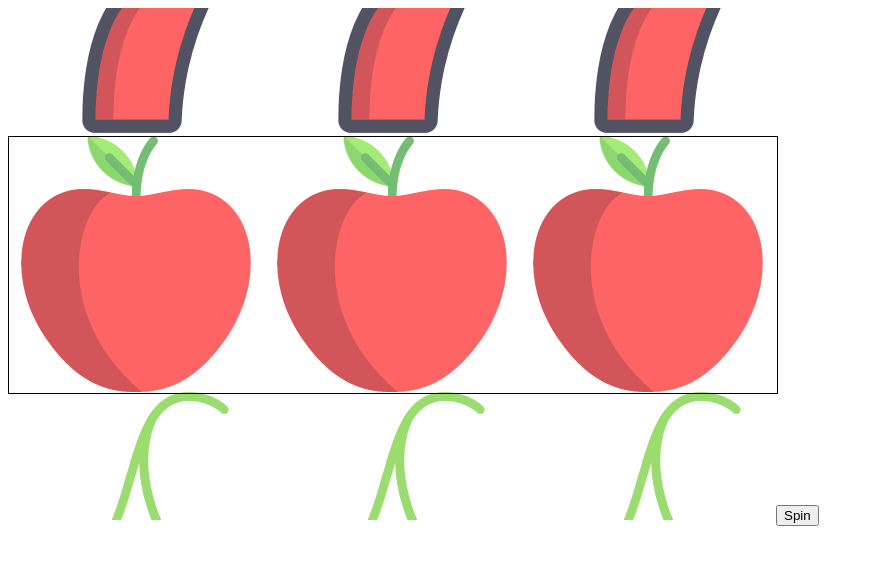
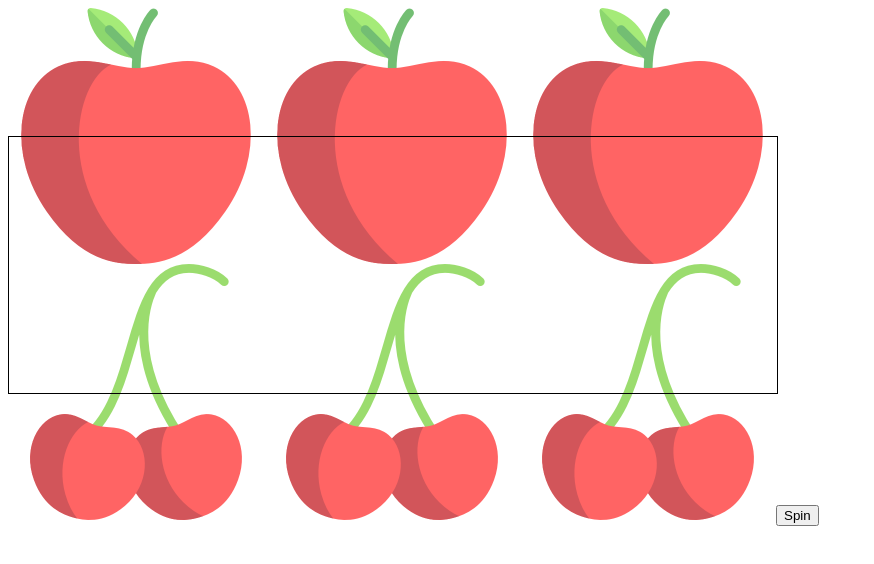
Before and after one commit to MichaelBuhler/slots, an Angular app: page / in a window 1280 px wide. Shown: the top 564 px of the page, without its empty margins (0-874 px from the left). Built offline with nearby package versions, Linux system fonts and the light colour scheme.

Commit message:
machine determines pattern
and passes it down to the reels

```diff
--- a/src/app/components/machine/machine.component.html
+++ b/src/app/components/machine/machine.component.html
@@ -1,2 +1,7 @@
-<slots-reel-row class="slots-reel-row" [reelCount]="reelCount"></slots-reel-row>
-<button>Spin</button>
+<slots-reel-row
+  class="slots-reel-row"
+  [reelCount]="reelCount"
+  [positionCount]="positionCount"
+  [spinResultObservable]="spinResultSubject.asObservable()">
+</slots-reel-row>
+<button (click)="spin()">Spin</button>
--- a/src/app/components/machine/machine.component.ts
+++ b/src/app/components/machine/machine.component.ts
@@ -1,4 +1,5 @@
 import { Component } from '@angular/core';
+import { SpinResultSubject } from '../../models/spin.result';
 
 @Component({
   selector: 'slots-machine',
@@ -8,6 +9,16 @@ import { Component } from '@angular/core';
 export class MachineComponent {
 
   private reelCount:number = 3;
+  private positionCount:number = 7;
+  private spinResultSubject:SpinResultSubject = new SpinResultSubject();
 
   public constructor () {}
+
+  private spin () : void {
+    const positions:number[] = [];
+    for ( let i:number = 0 ; i < this.reelCount ; i++ ) {
+      positions.push(Math.floor(Math.random() * this.positionCount));
+    }
+    this.spinResultSubject.next(positions);
+  }
 }
--- a/src/app/components/reel-row/reel-row.component.html
+++ b/src/app/components/reel-row/reel-row.component.html
@@ -1,2 +1,6 @@
-<slots-reel *ngFor="let reel of reels" [positionObservable]="reel.observable"></slots-reel>
+<slots-reel
+  *ngFor="let reelPositionSubject of reelPositionSubjects"
+  [positionCount]="positionCount"
+  [reelPositionObservable]="reelPositionSubject.asObservable()">
+</slots-reel>
 <div class="slots-result-box"></div>
--- a/src/app/components/reel-row/reel-row.component.ts
+++ b/src/app/components/reel-row/reel-row.component.ts
@@ -1,5 +1,6 @@
 import { Component, Input, OnInit } from '@angular/core';
-import { Observable, Subject } from 'rxjs';
+import { Subject } from 'rxjs';
+import { SpinResultObservable } from '../../models/spin.result';
 
 @Component({
   selector: 'slots-reel-row',
@@ -11,31 +12,26 @@ export class ReelRowComponent implements OnInit {
   @Input()
   private reelCount:number;
 
-  private reels:any[];
+  @Input()
+  private positionCount:number;
 
-  /*
-   * TODO move this stuff
-   */
-  private iconHeight:number = 256;
-  private spritesheetPositions:number = 7;
+  @Input()
+  private spinResultObservable:SpinResultObservable;
+
+  private reelPositionSubjects:Subject<number>[] = [];
 
   public constructor () {
   }
 
   public ngOnInit () : void {
-    const subject:Subject<number> = new Subject<number>();
-    const observable:Observable<number> = subject.asObservable();
-    this.reels = new Array(this.reelCount).fill({
-      subject,
-      observable
+    for ( let i:number = 0 ; i < this.reelCount ; i ++ ) {
+      this.reelPositionSubjects.push(new Subject<number>());
+    }
+
+    this.spinResultObservable.subscribe((spinResult:number[]) => {
+      spinResult.forEach((position:number, index:number) => {
+        this.reelPositionSubjects[index].next(position);
+      });
     });
-    let position:number = -1;
-    const nextPosition:() => void = () : void => {
-      position += 1;
-      position %= this.spritesheetPositions * 2;
-      this.reels.forEach((reel) => reel.subject.next(140 * position / this.spritesheetPositions - 10));
-    };
-    nextPosition();
-    setInterval(nextPosition, 1000);
   }
 }
--- a/src/app/components/reel/reel.component.ts
+++ b/src/app/components/reel/reel.component.ts
@@ -10,7 +10,10 @@ import { ReelBackgroundPositionStyle } from '../../models/reel.background.positi
 export class ReelComponent implements OnInit {
 
   @Input()
-  private positionObservable:Observable<number>;
+  private positionCount:number;
+
+  @Input()
+  private reelPositionObservable:Observable<number>;
 
   private state:ReelState = ReelState.STOPPED;
   private style:ReelBackgroundPositionStyle;
@@ -19,9 +22,9 @@ export class ReelComponent implements OnInit {
   }
 
   public ngOnInit () : void {
-    this.positionObservable.subscribe(( position:number ) => {
+    this.reelPositionObservable.subscribe((position:number) => {
       this.style = {
-        'background-position-y': position + '%'
+        'background-position-y': (140 * position / this.positionCount - 10) + '%'
       };
     });
   }
```
Also changed, not shown: src/app/models/spin.result.ts (added, +8 -0 lines).
